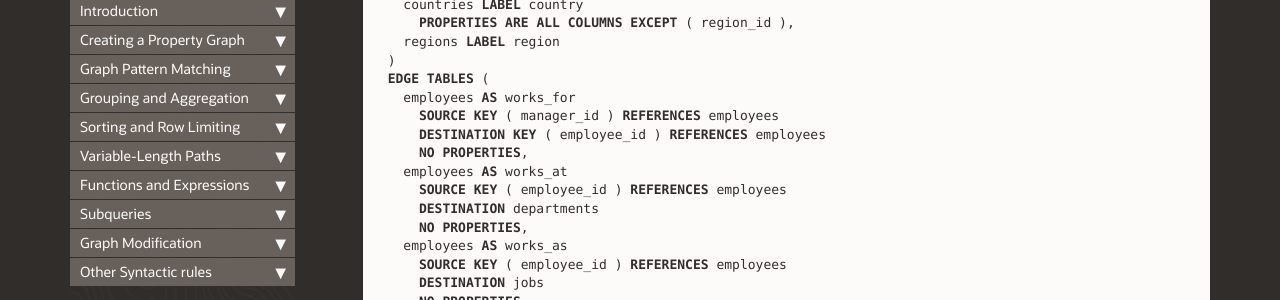
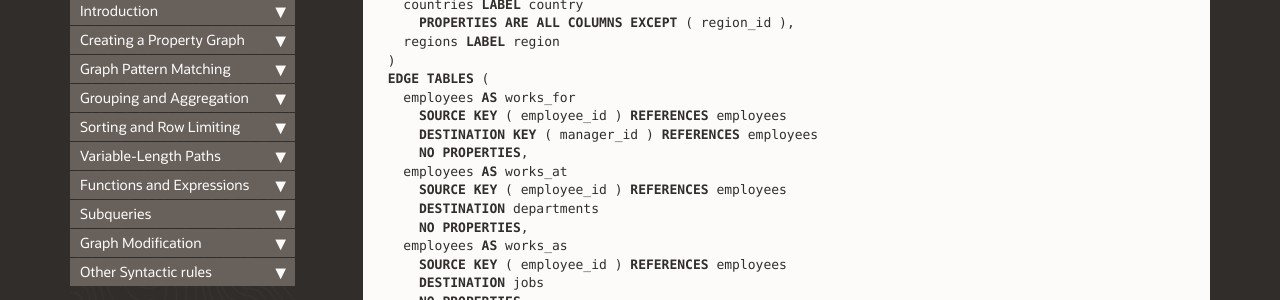
Before and after one commit to oracle/pgql-lang, a Jekyll site: the page built from pages/pgql-1.3-spec.md, in a window 1280 px wide and 900 px high, scrolled down 18429 px. Shown: the part 152-452 px from the top of the window. Built offline with Jekyll 4.4.1, drawn with Linux system fonts in a browser that asks for light colours; nearby versions of some CDN libraries; comment, search, counter and statistics services are not loaded.

Commit message:
fix one more WORKS_FOR relationship

```diff
--- a/pages/pgql-1.3-spec.md
+++ b/pages/pgql-1.3-spec.md
@@ -751,8 +751,8 @@ CREATE PROPERTY GRAPH hr
   )
   EDGE TABLES (
     employees AS works_for
-      SOURCE KEY ( manager_id ) REFERENCES employees
-      DESTINATION KEY ( employee_id ) REFERENCES employees
+      SOURCE KEY ( employee_id ) REFERENCES employees
+      DESTINATION KEY ( manager_id ) REFERENCES employees
       NO PROPERTIES,
     employees AS works_at
       SOURCE KEY ( employee_id ) REFERENCES employees
```
